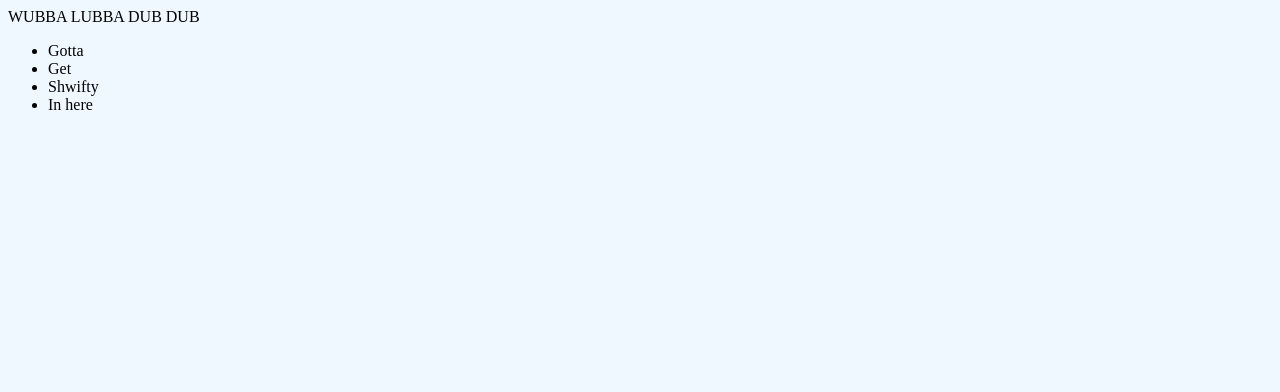
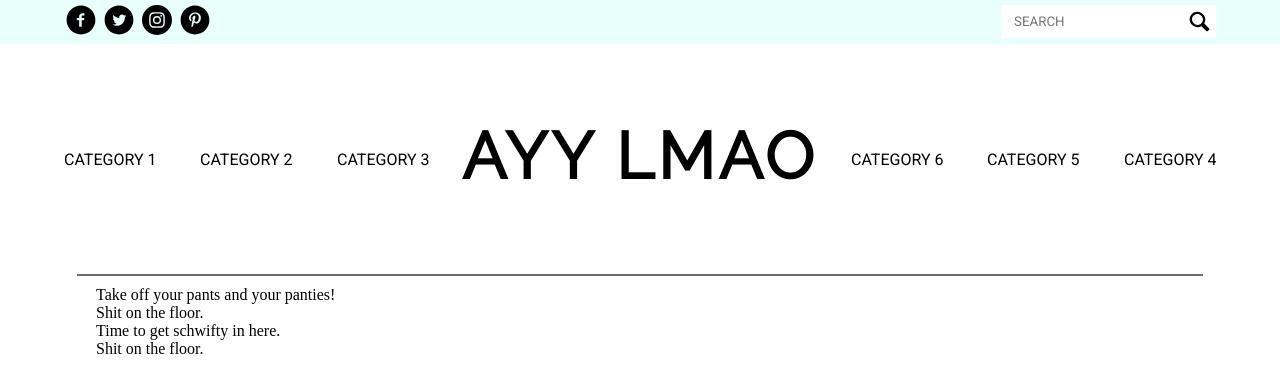
Before and after one commit to andreajaneyee/ayylmao, a plain HTML site: page index.html in a window 1280 px wide. Drawn offline with Linux system fonts and the light colour scheme.

Commit message:
no message

```diff
--- a/css/main.css
+++ b/css/main.css
@@ -1,9 +1,199 @@
+html {
+    padding: 0;
+    margin: 0;
+}
+
 body {
-    background-color: aliceblue;
-    width: 100%;
-    height: 100%;
+    background-color: #FFF;
+    padding: 0;
+    margin: 0;
 }
 
 header {
+    width: 100%;
+    height: 270px;
+}
 
+.inner-container {
+    width: 90%;
+    max-width: 1200px;
+    margin: 0 auto;
 }
+
+header li, header a {
+    font-family: 'Roboto';
+    text-transform: uppercase;
+    text-decoration: none;
+    color: #000;
+}
+
+.top-nav-socialmedia>li, .bottom-nav>li {
+    display: inline-block;
+    list-style-type: none;
+}
+
+div.top {
+    background-color: #e8fffb;
+}
+
+.top-nav-socialmedia {
+    margin: 0;
+    padding: 0;
+    display: inline-block;
+}
+
+.top-nav-socialmedia img {
+    height: 30px;
+}
+
+.top-nav-socialmedia>li {
+    padding: 5px 2px;
+}
+
+.top-secondary-nav>.search-wrapper {
+    float: right;
+    display: inline-block;
+    margin: 5px 0;
+}
+
+.search-wrapper {
+    background-color: #FFF;
+    height: 33px;
+}
+
+.search-wrapper>input, .search-wrapper>button {
+    border: 0;
+    background: none;
+    vertical-align: middle;
+    margin: 3px 10px;
+    padding: 3px;
+}
+
+.search-wrapper>input {
+    font-family: 'Roboto';
+    text-transform: uppercase;
+}
+
+.search-wrapper>button {
+    background: url(../img/magnifying-glass.svg) no-repeat;
+    width: 25px;
+    height: 25px;
+    margin: 4px;
+}
+
+h1.logo {
+    cursor: pointer;
+    font-family: 'Raleway';
+    text-transform: uppercase;
+    font-size: 65px;
+    letter-spacing: 4px;
+    display: inline-block;
+    vertical-align: middle;
+    -webkit-transform: perspective(1px) translateZ(0);
+    transform: perspective(1px) translateZ(0);
+    box-shadow: 0 0 1px transparent;
+    position: relative;
+    overflow: hidden;
+    transition-property: color;
+    transition-duration: 0.3s;
+    transition-timing-function: ease-in;
+}
+
+h1.logo:before {
+    content: "";
+    position: absolute;
+    z-index: -1;
+    left: 50%;
+    right: 50%;
+    bottom: 0;
+    background: #e8fffb;
+    height: 4px;
+    -webkit-transition-property: left, right;
+    transition-property: left, right;
+    -webkit-transition-duration: 0.3s;
+    transition-duration: 0.3s;
+    -webkit-transition-timing-function: ease-out;
+    transition-timing-function: ease-out;
+}
+
+h1.logo:hover {
+    color: #000;
+}
+
+h1.logo:hover:before, h1.logo:focus:before, h1.logo:active:before {
+    left: 0;
+    right: 0;
+}
+
+div.bottom {
+    padding: 30px 0px;
+    text-align: center;
+    height: 170px;
+}
+
+.bottom-nav {
+    margin-top: -9%;
+    margin-left: 0;
+    padding-left: 0;
+}
+
+.bottom-nav>li {
+    display: inline-block;
+    padding: 0 22px;
+    vertical-align: middle;
+    -webkit-transform: perspective(1px) translateZ(0);
+    transform: perspective(1px) translateZ(0);
+    box-shadow: 0 0 1px transparent;
+    position: relative;
+    overflow: hidden;
+}
+
+.bottom-nav>li:before {
+    content: "";
+    position: absolute;
+    z-index: -1;
+    margin: 0 22px;
+    left: 0;
+    right: 100%;
+    bottom: 0;
+    background: #525151;
+    height: 2px;
+    -webkit-transition-property: right;
+    transition-property: right;
+    -webkit-transition-duration: 0.3s;
+    transition-duration: 0.3s;
+    -webkit-transition-timing-function: ease-out;
+    transition-timing-function: ease-out;
+}
+
+.bottom-nav>li:hover:before, .bottom-nav>li:focus:before, .bottom-nav>li:active:before {
+    left: 0;
+    right: 0;
+}
+
+.bottom-nav>#element-0101 {
+    padding-left: 0px;
+}
+
+.bottom-nav>#element-1010 {
+    padding-right: 0px;
+}
+
+ul>.left-elements {
+    float: left;
+}
+
+ul>.right-elements {
+    float: right;
+}
+
+.border-bottom /*border at the bottom of header*/ {
+    border-bottom: 2px solid #6b6b6b;
+    width: 88%;
+    margin: 0 auto;
+}
+
+div.content {
+    width: 85%;
+    margin: 0 auto;
+}
--- a/index.html
+++ b/index.html
@@ -2,20 +2,53 @@
 <html>
     <head>
         <link rel="stylesheet" type="text/css" href="css/main.css">
+        <!--Fonts-->
+        <link href="https://fonts.googleapis.com/css?family=Raleway|Roboto" rel="stylesheet">
     </head>
     <body>
         <header>
-            WUBBA LUBBA DUB DUB
+            <div class="top">
+                <div class="inner-container">
+                    <nav class="top-secondary-nav">
+                        <ul class="top-nav-socialmedia">
+                            <li><a href="#"><img src="img/facebook-with-circle.svg"></a></li>
+                            <li><a href="#"><img src="img/twitter-with-circle.svg"></a></li>
+                            <li><a href="#"><img src="img/instagram-with-circle.svg"></a></li>
+                            <li><a href="#"><img src="img/pinterest-with-circle.svg"></a></li>
+                        </ul>
+                        <div class="search-wrapper">
+                            <input type="text" class="search" name="s" placeholder="search" alt="Search Bar">
+                            <button type="submit" class="submit-search-btn" alt="Search Button"></button>
+                        </div>
+                    </nav>
+                </div>
+            </div>
+            <div class="bottom">
+                <div class="inner-container" >
+                    <h1 class="logo">Ayy Lmao<a href="index.html" title="AYY LMAO"></a></h1>
+                    <nav class="bottom-primary-nav">
+                        <ul class="bottom-nav">
+                            <li id="element-0101" class="left-elements"><a href="#">Category 1</a></li>
+                            <li class="left-elements"><a href="#">Category 2</a></li>
+                            <li class="left-elements"><a href="#">Category 3</a></li>
+                            <li id="element-1010" class="right-elements"><a href="#">Category 4</a></li>
+                            <li class="right-elements"><a href="#">Category 5</a></li>
+                            <li class="right-elements"><a href="#">Category 6</a></li>
+                        </ul>
+                    </nav>
+                </div>
+            </div>
+            <div class="border-bottom">
+                <div class="inner-container">
+                </div>
+            </div>
+
         </header>
-        <nav>
-            <ul>
-                <li>Gotta</li>
-                <li>Get</li>
-                <li>Shwifty</li>
-                <li>In here</li>
-            </ul>
-        </nav>
-        <div id="wrapper">
+        <div class="content">
+            <p>Take off your pants and your panties!<br>
+            Shit on the floor.<br>
+            Time to get schwifty in here.<br>
+            Shit on the floor.</p>
         </div>
         <footer>
         </footer>
```
Also changed, not shown: scss/hover.scss (added, +25 -0 lines), css/hover.css (added), img/facebook-with-circle.svg (added), img/instagram-with-circle.svg (added), img/magnifying-glass.svg (added), img/pinterest-with-circle.svg (added), img/twitter-with-circle.svg (added).
